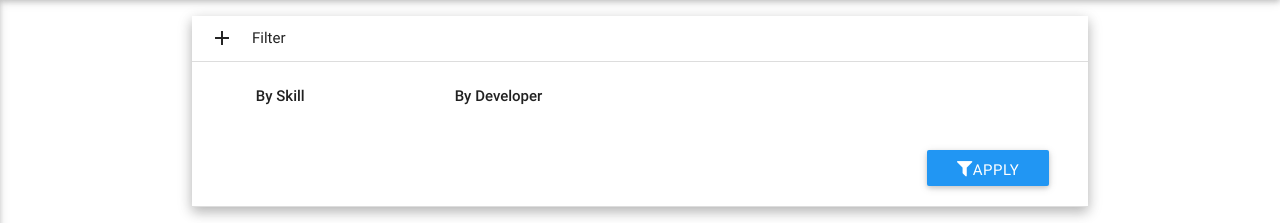
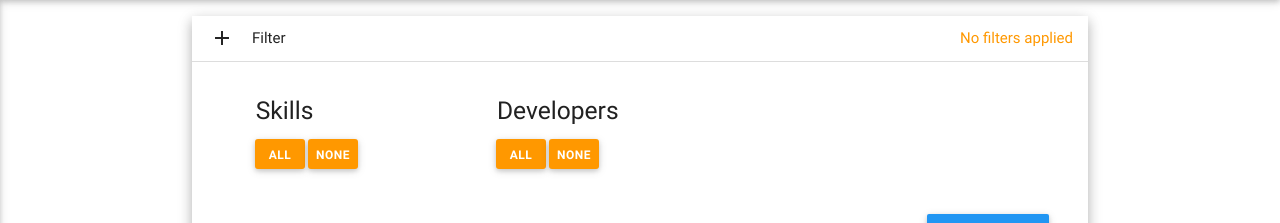
Before and after one commit to lupescudaniel/skills_matrix, a Django app: page /matrix/ in a window 1280 px wide, after a click that opens the changed part. Shown: the part 64-287 px from the top of the page. Run offline with Django 3.2, Linux system fonts and the light colour scheme; data that the repository does not hold is empty; parts of the project's set-up code (start-up, migrations or seed data) failed here and were passed over.

Commit message:
Add select all/deselect all buttons in filter window

```diff
--- /dev/null
+++ b/skillsmatrix/static/css/matrix_styles.css
@@ -0,0 +1,21 @@
+/**
+* Custom style sheet for the Matrix view of the SkillsMatrix app.
+*
+* Includes:
+*  -  Custom class for very small buttons since MaterializeCSS does not include small buttons.
+**/
+.filter-btn-xs {
+    padding: 1px 5px;
+    font-size: 12px;
+    font-weight: bold;
+    line-height: 2.5;
+    border-radius: 3px;
+    height: 30px;
+    width: 50px;
+}
+
+.filter-btn-row {
+    padding-top: 5px;
+    padding-left:10px;
+    padding-bottom: 5px;
+}
--- a/templates/materialize/base_materialize.html
+++ b/templates/materialize/base_materialize.html
@@ -12,6 +12,7 @@
           media="screen,projection"/>
     <link rel="stylesheet" href="{% static 'font-awesome-4.7.0/css/font-awesome.min.css' %}">
     <link href="{% static 'css/style.css' %}" type="text/css" rel="stylesheet" media="screen,projection"/>
+    <link href="{% static 'css/matrix_styles.css' %}" type="text/css" rel="stylesheet" media="screen,projection"/>
 </head>
 <body>
 
--- a/templates/materialize/matrix_materialize.html
+++ b/templates/materialize/matrix_materialize.html
@@ -6,6 +6,33 @@
     <script src="{% static 'Highcharts/modules/exporting.js' %}"></script>
     <script type="text/javascript">
         $(document).ready(function () {
+
+            $("#filter_status").text("No filters applied");
+
+            $("#selectAllDevBtn").click(function() {
+                $(".devbox").each(function () {
+                    $(this).prop('checked', true);
+                })
+            });
+
+            $("#deselectAllDevBtn").click(function() {
+                $(".devbox").each(function () {
+                    $(this).prop('checked', false);
+                })
+            });
+
+            $("#selectAllSkillBtn").click(function() {
+                $(".skillbox").each(function () {
+                    $(this).prop('checked', true);
+                })
+            });
+
+            $("#deselectAllSkillBtn").click(function() {
+                $(".skillbox").each(function () {
+                    $(this).prop('checked', false);
+                })
+            });
+
             $("#applyFilterBtn").click(function () {
                 collapseAll();
                 var skills_filters = [];
@@ -21,8 +48,7 @@
                     }
                 });
                 var filter_data = {'skills': skills_filters, 'devs': dev_filters};
-                console.log("FILTER DATA: ");
-                console.log(filter_data);
+
                 $.ajax({
                     method: "GET",
                     url: "/matrix/filter-matrix/",
@@ -32,6 +58,13 @@
                     skills = contextdata["skill_names"];
                     dev_skills = contextdata["dev_skills"];
 
+                    // Set the filter status
+                    var num_skills = skills.length;
+                    var num_devs = developers.length;
+
+                    $("#filter_status").text(num_devs.toString() + " developers, " + num_skills.toString() + " skills");
+
+                    // Adjust the heatmap
                     Highcharts.chart('skillmatrix', {
                         chart: {
                             type: 'heatmap',
@@ -155,15 +188,21 @@
     <div class="container">
         <ul class="collapsible popout" data-collapsible="accordion">
             <li>
-                <div class="collapsible-header"><i class="material-icons">add</i>Filter</div>
+                <div class="collapsible-header">
+                    <i class="material-icons">add</i>
+                    Filter
+                    <span id="filter_status" class="orange-text pull-right"></span>
+                </div>
                 <div class="collapsible-body">
-
                     <form>
                         <div class="row">
                             <div id="skill-col" class="col sm3" style="padding-left: 75px;  padding-right: 75px">
                                 <br/>
-                                <strong>By Skill</strong>
-                                <br/><br/>
+                             <h5>Skills</h5>
+                            <div class="row filter-btn-row">
+                                <a class="btn waves-effect waves-light orange filter-btn-xs" id="selectAllSkillBtn">All</a>
+                                <a class="btn waves-effect waves-light orange filter-btn-xs" id="deselectAllSkillBtn">None</a>
+                            </div>
                                 {% for skill in skills %}
                                     <input type="checkbox" id="{{ skill }}-skill" class="skillbox" value="{{ skill }}"/>
                                     <label for="{{ skill }}-skill">{{ skill }}</label>
@@ -172,14 +211,18 @@
                             </div>
                             <div class="col sm3" style="padding-left: 75px; padding-right: 75px">
                                 <br/>
-                                <strong>By Developer</strong>
-                                <br/><br/>
+                                <h5>Developers</h5>
+                            <div class="row filter-btn-row">
+                                <a class="btn waves-effect waves-light orange filter-btn-xs" id="selectAllDevBtn" >All</a>
+                                <a class="btn waves-effect waves-light orange filter-btn-xs" id="deselectAllDevBtn">None</a>
+                            </div>
                                 {% for dev in dev_filter_list %}
                                     <input type="checkbox" id="{{ dev.last_name }}-developer" class="devbox"
                                            value="{{ dev.id }}"/>
                                     <label for="{{ dev.last_name }}-developer">{{ dev.first_name }} {{ dev.last_name }}</label>
                                     <br/>
                                 {% endfor %}
+
                             </div>
                         </div>
                         <div class="row right-align" style="padding-left: 50px; padding-right: 50px">
```
